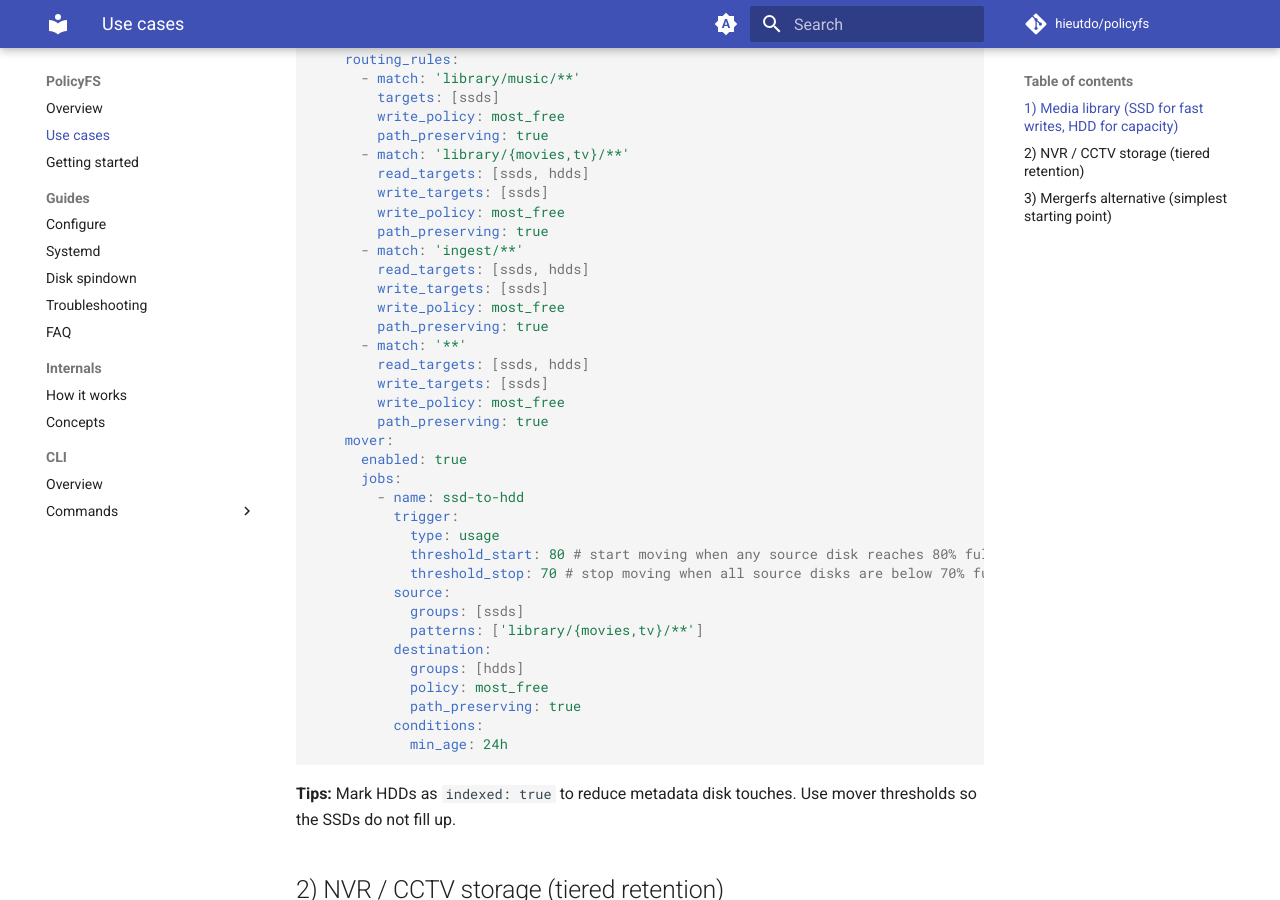
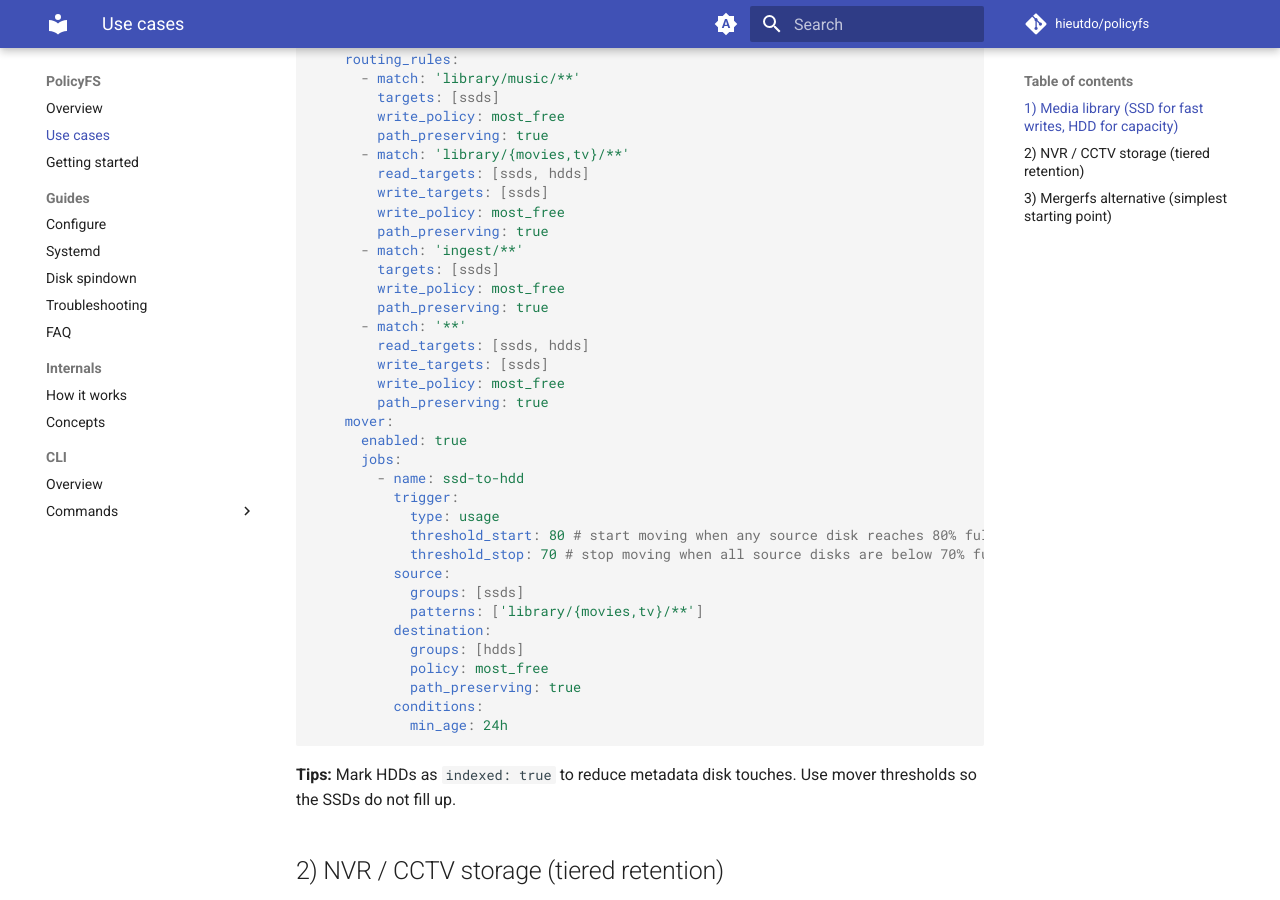
Before and after one commit to hieutdo/policyfs, an MkDocs documentation site: the page built from docs/use-cases.md, in a window 1280 px wide and 900 px high, scrolled down 1176 px. Built offline with MkDocs 1.6.1 and Material for MkDocs 9.7.7, drawn with Linux system fonts in a browser that asks for light colours; comment, search, counter and statistics services are not loaded.

Commit message:
docs: fix targets in media use-case example

```diff
--- a/docs/use-cases.md
+++ b/docs/use-cases.md
@@ -59,8 +59,7 @@ mounts:
         write_policy: most_free
         path_preserving: true
       - match: 'ingest/**'
-        read_targets: [ssds, hdds]
-        write_targets: [ssds]
+        targets: [ssds]
         write_policy: most_free
         path_preserving: true
       - match: '**'
```
